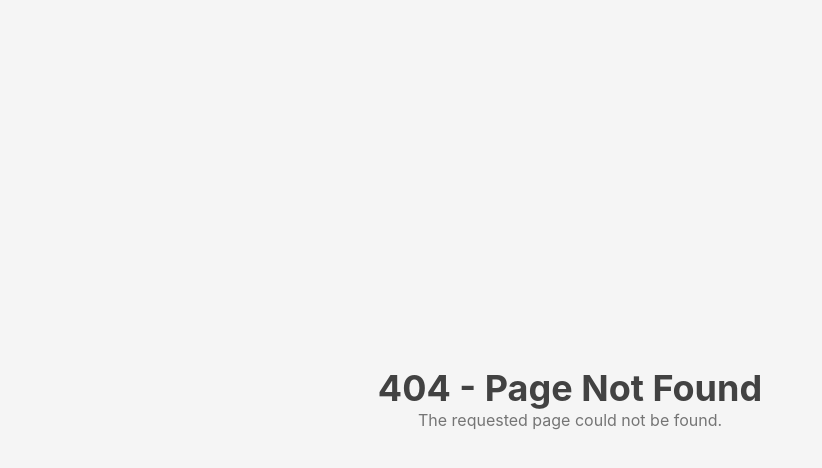
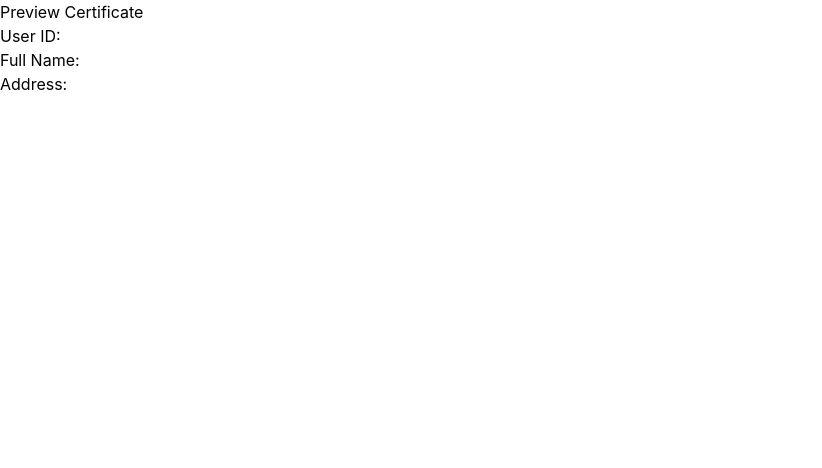
Before and after one commit to koswara-dev/cert-bootcamp, a React (Create React App) app: page /preview/1 in a window 1280 px wide. Before the commit this address had no page. Shown: the top 468 px of the page, without its empty margins (0-822 px from the left). Built offline with nearby package versions, Linux system fonts and the light colour scheme; no server answers.

Commit message:
add params on page certificate

```diff
--- a/src/App.js
+++ b/src/App.js
@@ -2,7 +2,7 @@ import "./App.css";
 import { BrowserRouter as Router, Routes, Route } from 'react-router-dom';
 import UserBootcamp from "./pages/UserBootcamp";
 import NotFound from "./pages/NotFound";
-import DownloadCertificate from "./pages/DownloadCertificate";
+import CertificatePreview from "./pages/CertificatePreview";
 
 function App() {
   return (
@@ -10,7 +10,7 @@ function App() {
       <Router>
         <Routes>
           <Route path="/" element={<UserBootcamp />} />
-          <Route path="/download" element={<DownloadCertificate />} />
+          <Route path="/preview/:userId" element={<CertificatePreview />} />
           <Route path="*" element={<NotFound />} />
         </Routes>
       </Router>
--- a/src/components/Table.js
+++ b/src/components/Table.js
@@ -61,7 +61,7 @@ const Table = ({ users, currentPage, totalPages, handlePageChange }) => {
                 <td className={classes}>
                   <Typography
                     as="a"
-                    href="#"
+                    href={`/preview/${user.ID}`}
                     variant="small"
                     color="blue"
                     className="font-medium"
--- /dev/null
+++ b/src/pages/CertificatePreview.js
@@ -0,0 +1,38 @@
+import axios from "axios";
+import React, { useEffect, useState } from "react";
+import { useParams } from "react-router-dom";
+
+const CertificatePreview = () => {
+  const { userId } = useParams();
+  const [user, setUser] = useState([]);
+
+  // Lakukan logika untuk mendapatkan data user berdasarkan ID user
+  useEffect(() => {
+    const fetchUser = async () => {
+      try {
+        const response = await axios.get(
+          `https://lms.juaracoding.com:8080/api/users/${userId}`
+        );
+        setUser(response.data);
+      } catch (error) {
+        // toast.error("Error fetching users");
+        console.log("Error fetching user");
+      }
+    };
+
+    fetchUser();
+    // eslint-disable-next-line react-hooks/exhaustive-deps
+  }, [userId]);
+
+  return (
+    <div>
+      <h2>Preview Certificate</h2>
+      <p>User ID: {user.ID}</p>
+      <p>Full Name: {user.name}</p>
+      <p>Address: {user.address}</p>
+      {/* Tampilkan data user sesuai dengan ID user */}
+    </div>
+  );
+};
+
+export default CertificatePreview;
--- a/src/pages/UserBootcamp.js
+++ b/src/pages/UserBootcamp.js
@@ -5,24 +5,24 @@ import { FaSearch } from "react-icons/fa";
 import { Typography } from "@material-tailwind/react";
 
 const UserBootcamp = () => {
-  const [users, setusers] = useState([]);
+  const [users, setUsers] = useState([]);
   const [searchTerm, setSearchTerm] = useState("");
   const [currentPage, setCurrentPage] = useState(1);
   const [totalPages, setTotalPages] = useState(1);
 
   useEffect(() => {
-    fetchusers();
+    fetchUsers();
     // eslint-disable-next-line react-hooks/exhaustive-deps
   }, [currentPage]);
 
-  const fetchusers = async () => {
+  const fetchUsers = async () => {
     try {
       const response = await axios.get("https://lms.juaracoding.com:8080/api/users", {
         params: {
           page: currentPage,
         },
       });
-      setusers(response.data.data);
+      setUsers(response.data.data);
       setTotalPages(response.data.total_pages);
     } catch (error) {
       // toast.error("Error fetching users");
```
